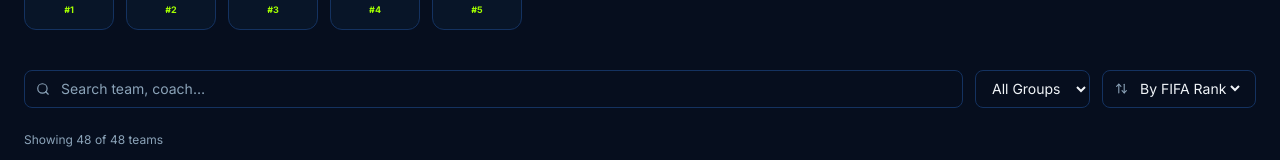
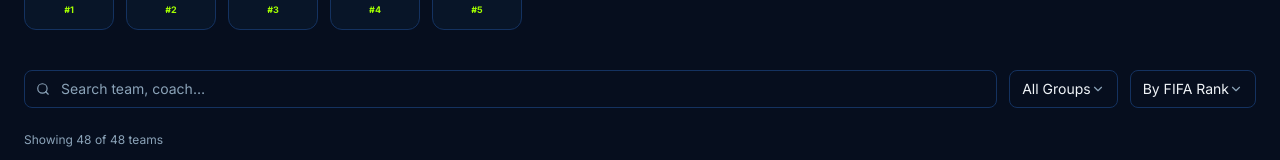
Before and after one commit to saifulshihab/futbol-kick, a Next.js app: page /teams in a window 1280 px wide. Shown: the part 316-476 px from the top of the page. Built offline with nearby package versions, Linux system fonts and the light colour scheme.

Commit message:
feat: implement CustomSelect component and replace select elements in TeamsClient

```diff
--- a/app/fixtures/FixturesClient.tsx
+++ b/app/fixtures/FixturesClient.tsx
@@ -1,17 +1,10 @@
 "use client";
 
 import MatchCard from "@/components/MatchCard";
+import CustomSelect from "@/components/ui/native-select";
 import { Fixture, getTeamById } from "@/lib/data";
-import {
-  Calendar,
-  CheckCircle,
-  ChevronDown,
-  Filter,
-  Radio,
-  Search,
-  X
-} from "lucide-react";
-import { useEffect, useMemo, useRef, useState } from "react";
+import { Calendar, CheckCircle, Filter, Radio, Search, X } from "lucide-react";
+import { useMemo, useState } from "react";
 
 type Tab = "upcoming" | "completed";
 
@@ -25,78 +18,6 @@ const STAGES = [
   { value: "third-place", label: "Third-Place Play-off" },
   { value: "final", label: "Final" }
 ];
-
-function CustomSelect({
-  value,
-  onChange,
-  options,
-  placeholder
-}: {
-  value: string;
-  onChange: (v: string) => void;
-  options: { value: string; label: string }[];
-  placeholder: string;
-}) {
-  const [open, setOpen] = useState(false);
-  const ref = useRef<HTMLDivElement>(null);
-
-  useEffect(() => {
-    function handler(e: MouseEvent) {
-      if (ref.current && !ref.current.contains(e.target as Node))
-        setOpen(false);
-    }
-    document.addEventListener("mousedown", handler);
-    return () => document.removeEventListener("mousedown", handler);
-  }, []);
-
-  const selected = options.find((o) => o.value === value);
-
-  return (
-    <div ref={ref} className="relative">
-      <button
-        type="button"
-        onClick={() => setOpen((o) => !o)}
-        className={`bg-brand-navy border-brand-accent text-brand-white flex w-full items-center justify-between rounded-lg border px-3 py-2 text-sm transition-colors ${open ? "border-brand-lime" : "hover:border-brand-lime"}`}
-      >
-        <span>{selected?.label ?? placeholder}</span>
-        <ChevronDown
-          size={14}
-          className={`text-brand-muted transition-transform ${open ? "rotate-180" : ""}`}
-        />
-      </button>
-      {open && (
-        <div
-          className="border-brand-accent bg-brand-navy absolute top-full left-0 z-50 mt-1 w-full overflow-auto rounded-lg border"
-          style={{ maxHeight: 500 }}
-        >
-          <button
-            type="button"
-            onClick={() => {
-              onChange("");
-              setOpen(false);
-            }}
-            className={`text-brand-muted hover:bg-brand-accent hover:text-brand-white w-full px-3 py-2 text-left text-sm transition-colors ${value === "" ? "text-brand-lime" : ""}`}
-          >
-            {placeholder}
-          </button>
-          {options.map((o) => (
-            <button
-              key={o.value}
-              type="button"
-              onClick={() => {
-                onChange(o.value);
-                setOpen(false);
-              }}
-              className={`hover:bg-brand-accent w-full px-3 py-2 text-left text-sm transition-colors ${value === o.value ? "text-brand-lime bg-brand-accent" : "text-brand-white hover:text-brand-lime"}`}
-            >
-              {o.label}
-            </button>
-          ))}
-        </div>
-      )}
-    </div>
-  );
-}
 
 interface Props {
   fixtures: Fixture[];
--- a/app/teams/TeamsClient.tsx
+++ b/app/teams/TeamsClient.tsx
@@ -1,14 +1,13 @@
 "use client";
 
 import FlagImg from "@/components/FlagImg";
+import CustomSelect from "@/components/ui/native-select";
 import { Team } from "@/lib/data";
-import { ArrowUpDown, Search } from "lucide-react";
+import { Search } from "lucide-react";
 import Link from "next/link";
 import { useMemo, useState } from "react";
 
 type SortKey = "rank" | "name" | "group";
-
-const GROUPS = ["A", "B", "C", "D", "E", "F"];
 
 interface Props {
   teams: Team[];
@@ -66,37 +65,40 @@ export default function TeamsClient({ teams }: Props) {
           />
         </div>
 
-        <select
+        <CustomSelect
           value={group}
-          onChange={(e) => setGroup(e.target.value)}
-          className="bg-brand-navy border-brand-accent text-brand-white focus:border-brand-lime rounded-lg border px-3 py-2 text-sm transition-colors focus:outline-none"
-        >
-          <option value="">All Groups</option>
-          {GROUPS.map((g) => (
-            <option key={g} value={g}>
-              Group {g}
-            </option>
-          ))}
-        </select>
+          onChange={setGroup}
+          placeholder="All Groups"
+          options={[...new Set(teams.map((t) => t.group))].sort().map((g) => ({ value: g, label: `Group ${g}` }))}
+        />
 
-        <div className="bg-brand-navy border-brand-accent flex items-center gap-2 rounded-lg border px-3 py-2">
-          <ArrowUpDown size={13} className="text-brand-muted shrink-0" />
-          <select
-            value={sortKey}
-            onChange={(e) => setSortKey(e.target.value as SortKey)}
-            className="text-brand-white bg-transparent text-sm focus:outline-none"
-          >
-            <option value="rank">By FIFA Rank</option>
-            <option value="name">By Name</option>
-            <option value="group">By Group</option>
-          </select>
-        </div>
+        <CustomSelect
+          value={sortKey}
+          onChange={(v) => setSortKey(v as SortKey)}
+          placeholder="Sort by"
+          options={[
+            { value: "rank", label: "By FIFA Rank" },
+            { value: "name", label: "By Name" },
+            { value: "group", label: "By Group" }
+          ]}
+        />
+
       </div>
 
       {/* Result count */}
-      <p className="text-brand-muted text-xs">
-        Showing {filtered.length} of {teams.length} teams
-      </p>
+      <div className="flex items-center justify-between">
+        <p className="text-brand-muted text-xs">
+          Showing {filtered.length} of {teams.length} teams
+        </p>
+        {(search || group || sortKey !== "rank") && (
+          <button
+            onClick={() => { setSearch(""); setGroup(""); setSortKey("rank"); }}
+            className="text-brand-muted hover:text-brand-lime text-xs transition-colors"
+          >
+            Clear filters
+          </button>
+        )}
+      </div>
 
       {/* Team cards grid */}
       {filtered.length === 0 ? (
--- /dev/null
+++ b/components/ui/native-select.tsx
@@ -0,0 +1,76 @@
+"use client";
+
+import { ChevronDown } from "lucide-react";
+import { useEffect, useRef, useState } from "react";
+
+export default function CustomSelect({
+  value,
+  onChange,
+  options,
+  placeholder
+}: {
+  value: string;
+  onChange: (v: string) => void;
+  options: { value: string; label: string }[];
+  placeholder: string;
+}) {
+  const [open, setOpen] = useState(false);
+  const ref = useRef<HTMLDivElement>(null);
+
+  useEffect(() => {
+    function handler(e: MouseEvent) {
+      if (ref.current && !ref.current.contains(e.target as Node))
+        setOpen(false);
+    }
+    document.addEventListener("mousedown", handler);
+    return () => document.removeEventListener("mousedown", handler);
+  }, []);
+
+  const selected = options.find((o) => o.value === value);
+
+  return (
+    <div ref={ref} className="relative">
+      <button
+        type="button"
+        onClick={() => setOpen((o) => !o)}
+        className={`bg-brand-navy border-brand-accent text-brand-white flex w-full items-center justify-between rounded-lg border px-3 py-2 text-sm transition-colors ${open ? "border-brand-lime" : "hover:border-brand-lime"}`}
+      >
+        <span>{selected?.label ?? placeholder}</span>
+        <ChevronDown
+          size={14}
+          className={`text-brand-muted transition-transform ${open ? "rotate-180" : ""}`}
+        />
+      </button>
+      {open && (
+        <div
+          className="border-brand-accent bg-brand-navy absolute top-full left-0 z-50 mt-1 w-full overflow-auto rounded-lg border"
+          style={{ maxHeight: 500 }}
+        >
+          <button
+            type="button"
+            onClick={() => {
+              onChange("");
+              setOpen(false);
+            }}
+            className={`text-brand-muted hover:bg-brand-accent hover:text-brand-white w-full px-3 py-2 text-left text-sm transition-colors ${value === "" ? "text-brand-lime" : ""}`}
+          >
+            {placeholder}
+          </button>
+          {options.map((o) => (
+            <button
+              key={o.value}
+              type="button"
+              onClick={() => {
+                onChange(o.value);
+                setOpen(false);
+              }}
+              className={`hover:bg-brand-accent w-full px-3 py-2 text-left text-sm transition-colors ${value === o.value ? "text-brand-lime bg-brand-accent" : "text-brand-white hover:text-brand-lime"}`}
+            >
+              {o.label}
+            </button>
+          ))}
+        </div>
+      )}
+    </div>
+  );
+}
```
